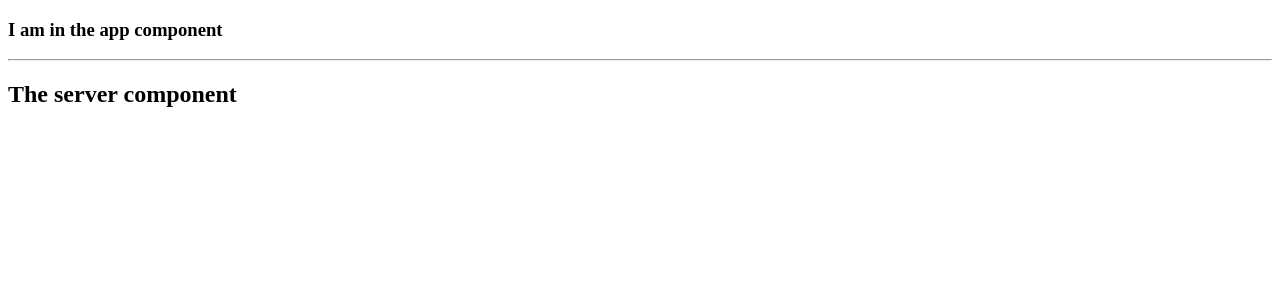
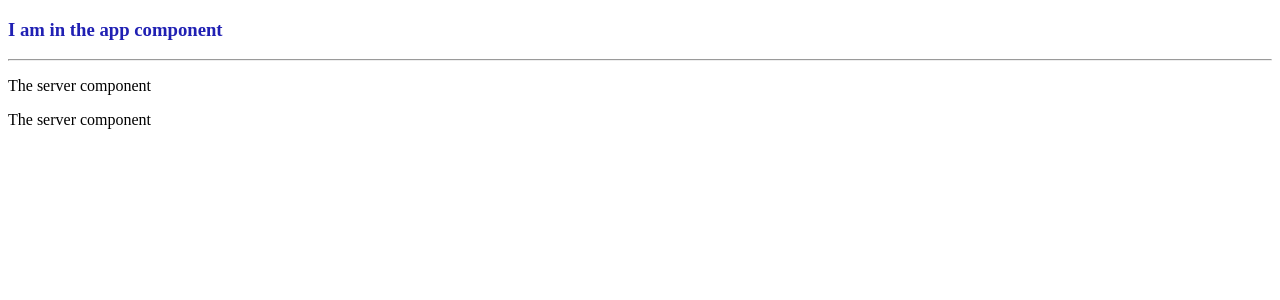
Before and after one commit to nareshpitla/my-app, an Angular app: page / in a window 1280 px wide. Shown: the top 300 px of the page. Built offline with nearby package versions, Linux system fonts and the light colour scheme.

Commit message:
changes made

```diff
--- a/src/app/app.component.css
+++ b/src/app/app.component.css
@@ -0,0 +1,3 @@
+h3 {
+    color: rgb(32, 32, 179);
+}
--- a/src/app/app.component.html
+++ b/src/app/app.component.html
@@ -1,3 +1,11 @@
-<h3>I am in the app component</h3>
-<hr>
-<app-server></app-server>
+<div class="container">
+  <div class="row">
+    <h3>I am in the app component</h3>
+    <hr>
+  </div>
+</div>
+
+<!-- <app-servers></app-servers> -->
+<div app-servers>
+
+</div>
--- a/src/app/app.module.ts
+++ b/src/app/app.module.ts
@@ -4,11 +4,13 @@ import { NgModule } from '@angular/core';
 import { AppRoutingModule } from './app-routing.module';
 import { AppComponent } from './app.component';
 import { ServerComponent } from './server/server.component';
+import { ServersComponent } from './servers/servers.component';
 
 @NgModule({
   declarations: [
     AppComponent,
-    ServerComponent
+    ServerComponent,
+    ServersComponent
   ],
   imports: [
     BrowserModule,
--- a/src/app/server/server.component.html
+++ b/src/app/server/server.component.html
@@ -1 +1 @@
-<h2>The server component</h2>
+<p>The server component </p>
--- /dev/null
+++ b/src/app/servers/servers.component.css
@@ -0,0 +1,3 @@
+p {
+    color: blue;
+}
--- /dev/null
+++ b/src/app/servers/servers.component.html
@@ -0,0 +1 @@
+<p>This servers works </p>
--- /dev/null
+++ b/src/app/servers/servers.component.ts
@@ -0,0 +1,16 @@
+import { Component, OnInit } from '@angular/core';
+
+@Component({
+  selector: '[app-servers]',
+  template: `<app-server></app-server>
+  <app-server></app-server>`,
+  styleUrls: ['./servers.component.css']
+})
+export class ServersComponent implements OnInit {
+
+  constructor() { }
+
+  ngOnInit(): void {
+  }
+
+}
```
